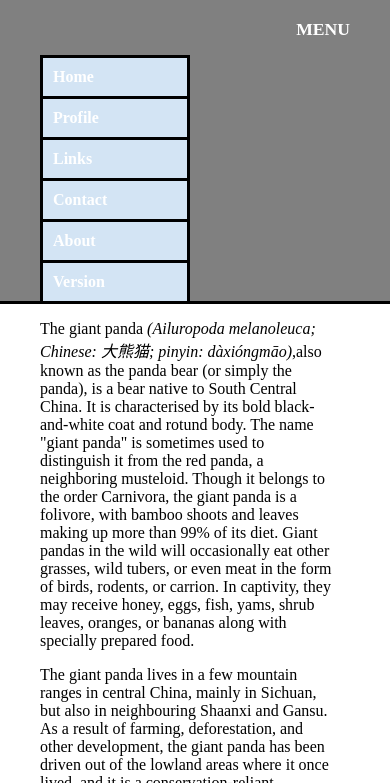
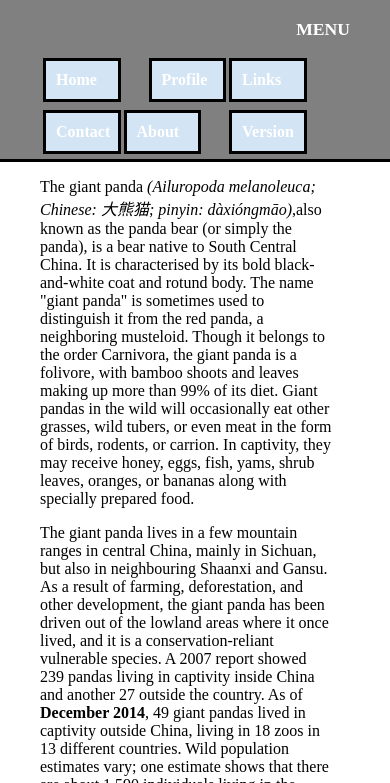
Before and after one commit to Gupta-Akh/firstuploadpage, a plain HTML site: page index.html in a window 390 px wide. Both pictures are taken after a click on the element "MENU". Shown: the part 61-844 px from the top of the page. Drawn offline with Linux system fonts and the light colour scheme.

Commit message:
mobile_update

```diff
--- a/panda_try.css
+++ b/panda_try.css
@@ -17,12 +17,41 @@ nav li{
 
 @media screen and (max-width: 700px){
 
-	nav li {
+nav li {
 		background-color:#d3e4f4;
-		width:40%;
+		width:33.332%;
+		margin:3px;
+		border-bottom:3px solid black;
+		margin-right:75px;
+		margin-bottom:5px;
+	}
 
+nav li:nth-child(even) {
+		margin-right:0;
 	}
+
+
 }
+
+@media screen and (max-width: 480px){
+
+nav li {
+		background-color:#d3e4f4;
+		width:25%;
+		margin:3px;
+		border-bottom:3px solid black;
+		margin-right:25px;
+		margin-bottom:5px;
+		box-sizing:border-box;
+	}
+
+nav li:nth-child(even) {
+		margin-right:0;
+	}
+
+
+}
+
 
 nav a{
 	text-decoration:none;
@@ -90,7 +119,7 @@ h1{
 @media screen and (max-width: 700px){
 
 	.side_content{
-		display:none;
+		width:95%;
 	}
 }
 
```
